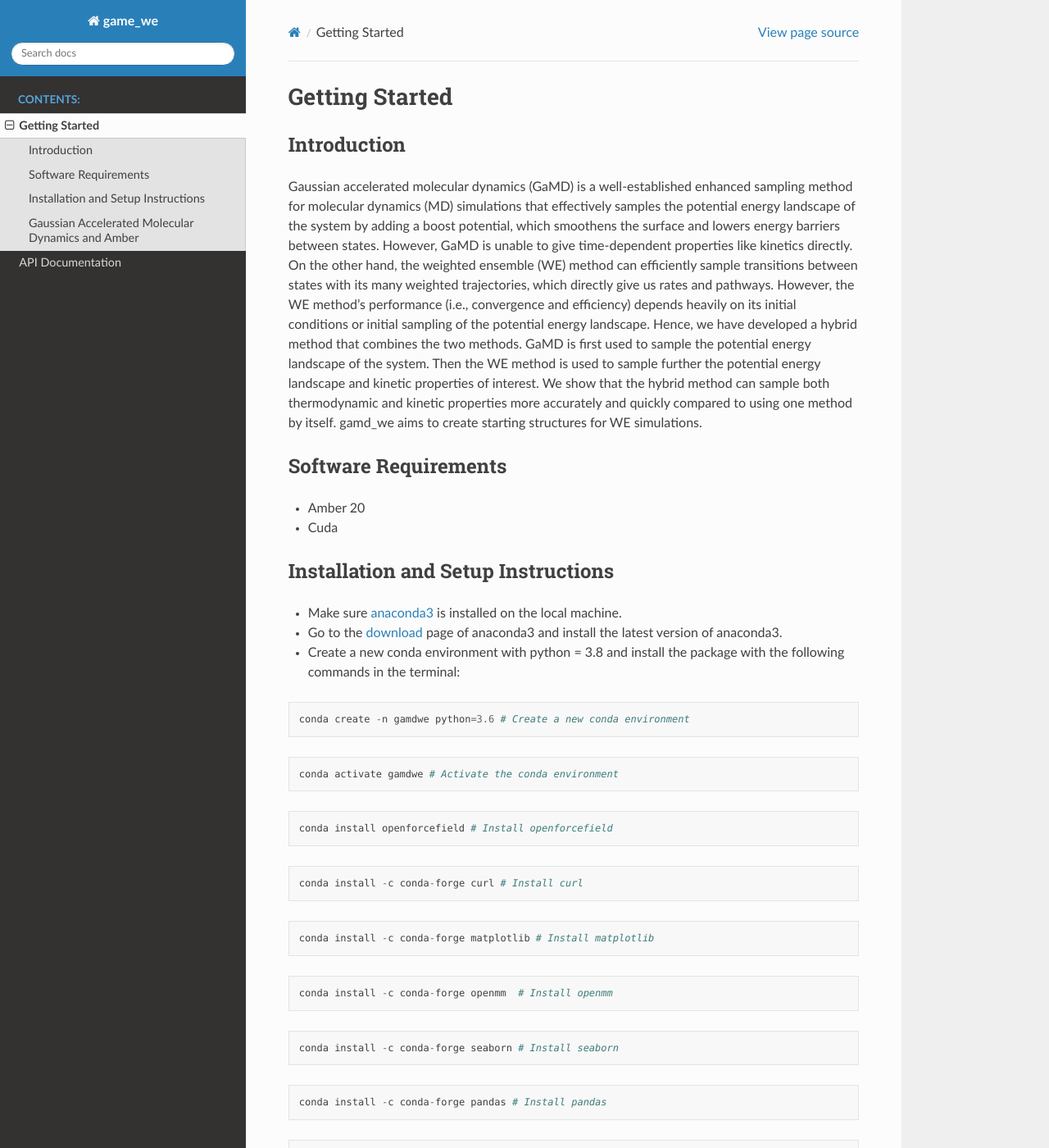
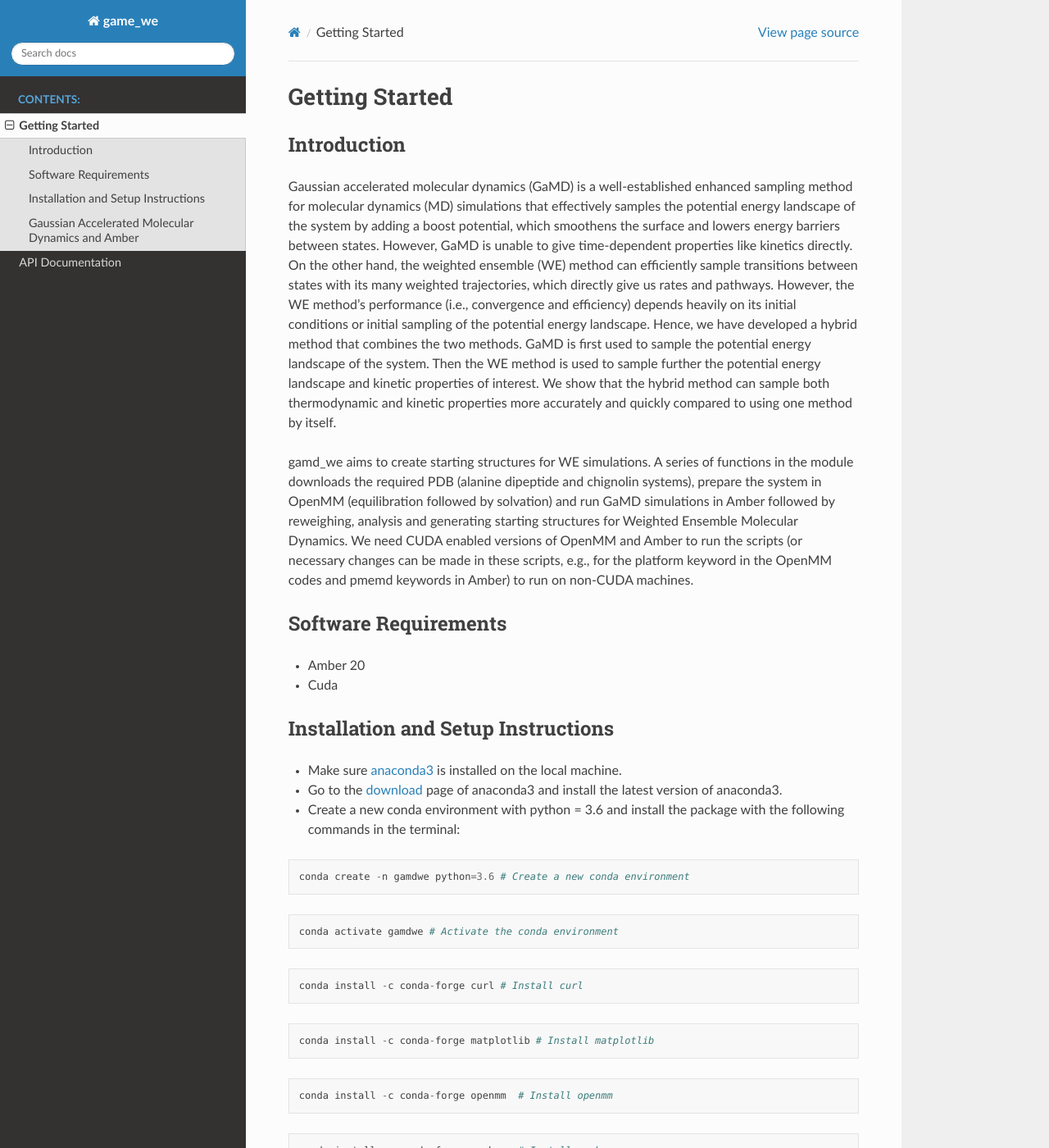
Before and after one commit to anandojha/gamd_we, a Sphinx documentation site: the page built from docs/getting_started.rst, in a window 1280 px wide and 1400 px high. Shown: the whole window at 82% size. Built offline with Sphinx 7.4.7 and the Read the Docs theme 2.0.0, drawn with Linux system fonts in a browser that asks for light colours; some of the changed text lies outside the part shown.

Commit message:
edits on notes

```diff
--- /dev/null
+++ b/docs/autosummary/gamd_we.rst
@@ -0,0 +1,4 @@
+gamd\_we
+========
+
+.. automodule:: gamd_we
--- a/docs/getting_started.rst
+++ b/docs/getting_started.rst
@@ -1,26 +1,28 @@
 Getting Started
 ===============
 
-########################
+################################################################################################
 Introduction
-########################
+################################################################################################
 
-Gaussian accelerated molecular dynamics (GaMD) is a well-established enhanced sampling method for molecular dynamics (MD) simulations that effectively samples the potential energy landscape of the system by adding a boost potential, which smoothens the surface and lowers energy barriers between states. However, GaMD is unable to give time-dependent properties like kinetics directly. On the other hand, the weighted ensemble (WE) method can efficiently sample transitions between states with its many weighted trajectories, which directly give us rates and pathways. However, the WE method's performance (i.e., convergence and efficiency) depends heavily on its initial conditions or initial sampling of the potential energy landscape. Hence, we have developed a hybrid method that combines the two methods. GaMD is first used to sample the potential energy landscape of the system. Then the WE method is used to sample further the potential energy landscape and kinetic properties of interest. We show that the hybrid method can sample both thermodynamic and kinetic properties more accurately and quickly compared to using one method by itself. gamd_we aims to create starting structures for WE simulations.
+Gaussian accelerated molecular dynamics (GaMD) is a well-established enhanced sampling method for molecular dynamics (MD) simulations that effectively samples the potential energy landscape of the system by adding a boost potential, which smoothens the surface and lowers energy barriers between states. However, GaMD is unable to give time-dependent properties like kinetics directly. On the other hand, the weighted ensemble (WE) method can efficiently sample transitions between states with its many weighted trajectories, which directly give us rates and pathways. However, the WE method's performance (i.e., convergence and efficiency) depends heavily on its initial conditions or initial sampling of the potential energy landscape. Hence, we have developed a hybrid method that combines the two methods. GaMD is first used to sample the potential energy landscape of the system. Then the WE method is used to sample further the potential energy landscape and kinetic properties of interest. We show that the hybrid method can sample both thermodynamic and kinetic properties more accurately and quickly compared to using one method by itself.
 
-########################
+gamd_we aims to create starting structures for WE simulations. A series of functions in the module downloads the required PDB (alanine dipeptide and chignolin systems), prepare the system in OpenMM (equilibration followed by solvation) and run GaMD simulations in Amber followed by reweighing, analysis and generating starting structures for Weighted Ensemble Molecular Dynamics. We need CUDA enabled versions of OpenMM and Amber to run the scripts (or necessary changes can be made in these scripts, e.g., for the platform keyword in the OpenMM codes and pmemd keywords in Amber) to run on non-CUDA machines.
+
+################################################################################################
 Software Requirements
-########################
+################################################################################################
 
 * Amber 20
 * Cuda
 
-########################
+################################################################################################
 Installation and Setup Instructions
-########################
+################################################################################################
 
 * Make sure `anaconda3 <https://www.anaconda.com/>`_ is installed on the local machine.
 * Go to the `download <https://www.anaconda.com/products/individual>`_  page of anaconda3 and install the latest version of anaconda3.
-* Create a new conda environment with python = 3.8 and install the package with the following commands in the terminal:
+* Create a new conda environment with python = 3.6 and install the package with the following commands in the terminal:
 
 .. code-block:: python
 
@@ -29,10 +31,6 @@
 .. code-block:: python
 
     conda activate gamdwe # Activate the conda environment
-
-.. code-block:: python
-
-    conda install openforcefield # Install openforcefield
 
 .. code-block:: python
 
@@ -72,40 +70,181 @@
 
     git clone https://github.com/anandojha/gamd_we.git
 
-########################
+################################################################################################
 Gaussian Accelerated Molecular Dynamics and Amber
-########################
+################################################################################################
 
-Gaussian Accelerated Molecular Dynamics (GaMD) has been implemented in pmemd, both the serial and parallel versions on CPU (pmemd and pmemd.MPI) and  GPU (pmemd.cuda and pmemd.cuda.MPI). Similar to AMD, GaMD provides options to add only the total potential boost (igamd=1), only dihedral potential boost (igamd=2), or the dual potential boost (igamd=3). The dual-boost simulation generally provides higher acceleration than the other two types of simulations for enhanced sampling. Simulation parameters comprise of the threshold energy values and the effective harmonic force constants, k\ :sub:`0P`\
-and  k\ :sub:`0D`\ for the total and dihedral potential boost, respectively. All the information generated by GaMD necessary for reweighing is stored at each step into a vector which is flushed to a log file (gamd.log by default) every time the coordinates are written to disk, i.e., every two steps. The following variables specify additional parameters.
+Gaussian Accelerated Molecular Dynamics (GaMD) has been implemented in pmemd, both the serial and parallel versions on CPU (pmemd and pmemd.MPI) and  GPU (pmemd.cuda and pmemd.cuda.MPI). Similar to AMD, GaMD provides options to add only the total potential boost (igamd=1), only dihedral potential boost (igamd=2), or the dual potential boost (igamd=3). The dual-boost simulation generally provides higher acceleration than the other two types of simulations for enhanced sampling. Simulation parameters comprise of the threshold energy values and the effective harmonic force constants,  k\ :sub:`0P`\   and   k\ :sub:`0D`\  for the total and dihedral potential boost, respectively. All information generated by GaMD necessary for reweighing is stored at each step into a vector which is flushed to a log file (gamd.log by default) every time the coordinates are written to disk, i.e., every two steps. The following variables specify additional parameters.
 
-1. imin  -  Flag to run minimization [ = 0 (default) run molecular dynamics without any minimization, = 1 perform an energy minimization, = 5 read in a trajectory for analysis ]
-2. irest  - Flag to restart simulation [ = 0 (default) do not restart the simulation and run as a new simulation,  = 1 restart the simulation reading coordinates and velocities from a previously saved restart file ]
-3. ntx  -  Option to read initial coordinates, velocities and box size from the inpcrd file [ = 1 (default) coordinates but no velocities will be read from either a NetCDF or a formatted (ASCII) coordinate, = 5 coordinates and velocities will be read from either a NetCDF or a formatted (ASCII) coordinate. Box information will be read if ntb > 0 and velocity information will only be used if irest = 1 ]
+1. imin  -  Flag to run minimization
+
+.. code-block::
+
+    = 0 (default) run molecular dynamics without any minimization
+
+.. code-block::
+
+    = 1 perform an energy minimization
+
+.. code-block::
+
+    = 5 read in a trajectory for analysis
+
+
+2. irest  - Flag to restart simulation
+
+.. code-block::
+
+    = 0 (default) do not restart the simulation and run as a new simulation
+
+.. code-block::
+
+    = 1 restart the simulation reading coordinates and velocities from a previously saved restart file
+
+3. ntx  -  Option to read initial coordinates, velocities and box size from the inpcrd file
+
+.. code-block::
+
+    = 1 (default) coordinates but no velocities will be read from either a NetCDF or a formatted (ASCII) coordinate
+
+.. code-block::
+
+    = 5 coordinates and velocities will be read from either a NetCDF or a formatted (ASCII) coordinate. Box information will be read if ntb > 0 and velocity information will only be used if irest = 1
+
 4. nstlim  - Number of MD steps to be performed
+
 5. dt  - Timesteps (in picoseconds)
-6. ntc  -  Flag for SHAKE to perform bond length constraints [ = 1 SHAKE is not performed (default) , = 2 bonds involving hydrogen are constrained , = 3 all bonds are constrained ]
+
+6. ntc  -  Flag for SHAKE to perform bond length constraints
+
+.. code-block::
+
+    = 1 SHAKE is not performed (default)
+
+.. code-block::
+
+    = 2 bonds involving hydrogen are constrained
+
+.. code-block::
+
+    = 3 all bonds are constrained
+
+
 7. ntf - To employ TIP3P, set ntf = NTC = 2
+
 8. tol - Tolerance for convergence
+
 9. wrap   -  If iwrap = 1, coordinates written to the restart and trajectory files will be wrapped into a primary box. This means that for each molecule, its periodic image is closest to the middle of primary box (with x coordinates between 0 and a, y coordinates between 0 and b, and z coordinates between 0 and c) will be the one written to the output file. This often makes resulting structures look better visually, but has no effect on the energy or forces. Performing such wrapping, however, can mess up diffusion and other calculations. If iwrap = 0, no wrapping will be performed, in which case it is typical to use cpptraj as a post-processing program to translate molecules back to the primary box. For very long runs, setting iwrap = 1 may be required to keep the coordinate output from overflowing the trajectory and restart file formats, especially if trajectories are written in ASCII format instead of NetCDF.
-10. ntb - This variable controls whether or not periodic boundaries are imposed on the system during calculation of non-bonded interactions. Bonds spanning periodic boundaries are not yet supported. There is no longer any need to set this variable, since it can be determined from igb and ntp parameters. The “proper” default for ntb is chosen (ntb = 0 when igb > 0, ntb = 2 when ntp > 0, and ntb = 1 otherwise). This behavior can be overridden by supplying an explicit value, although this is discouraged to prevent errors. [ = 0 no periodicity is applied and PME is off (default when igb > 0), = 1 constant volume (default when igb and NTP are both 0, which are their defaults), = 2 constant pressure (default when ntp > 0) ]
+
+
+10. ntb - This variable controls whether or not periodic boundaries are imposed on the system during calculation of non-bonded interactions. Bonds spanning periodic boundaries are not yet supported. There is no longer any need to set this variable, since it can be determined from igb and ntp parameters. The “proper” default for ntb is chosen (ntb = 0 when igb > 0, ntb = 2 when ntp > 0, and ntb = 1 otherwise). This behavior can be overridden by supplying an explicit value, although this is discouraged to prevent errors.
+
+.. code-block::
+
+    = 0 no periodicity is applied and PME is off (default when igb > 0)
+
+.. code-block::
+
+    = 1 constant volume (default when igb and NTP are both 0, which are their defaults)
+
+.. code-block::
+
+    = 2 constant pressure (default when ntp > 0)
+
+
 11. cut - Non bonded cut-off distance
+
 12. temp0 - Reference temperature at which the system is to be kept, if not > 0. For temperatures above 300 K, the step size should be reduced since increased distance traveled between evaluations can lead to SHAKE and other problems. (Default 300 K)
+
 13. gamma_ln - Collision frequency for Langevin dynamics, in 1/ps. Values in the range 2/ps - 5/ps often give acceptable temperature control, while allowing transitions to take place. Values near 50/ps correspond to the collision frequency for liquid water, and maybe useful if rough physical time scales for motion are desired.
+
 14. ntpr - Every ntpr steps, energy information will be printed in human-readable form to files "mdout" and "mdinfo". "mdinfo" is closed and reopened each time, so it always contains the most recent energy and temperature. (Default 50)
+
 15. ntwx  - Every ntwx steps, the coordinates will be written to the mdcrd file. If ntwx = 0, no coordinate trajectory file will be written. (Default = 0)
+
 16. ntwr  - Every two steps during dynamics, the “restart” file will be written, ensuring that recovery from a crash will not be so painful. No matter what the value of ntwr, a restart file will be written at the end of the run, i.e., after nstlim steps (for dynamics) or maxcyc steps (for minimization). If ntwr < 0, a unique copy of the file, restrt_nstep, is written every abs(ntwr) steps. This option is useful if, for example, one wants to run free energy perturbations from multiple starting points or save a series of restart files for minimization. Default = nstlim.
-17. ntxo - Format of the final coordinates, velocities, and box size (if constant volume or pressure run) written to file "restart" [ = 1 Formatted (ASCII), = 2 (default) NetCDF file ]
-18. ioutfm - Format of coordinate and velocity trajectory files (mdcrd, mdvel and inptraj). Binary output is in NetCDF trajectory format [ = 0 Formatted ASCII trajectory, = 1 (default) Binary NetCDF trajectory ]
+
+17. ntxo - Format of the final coordinates, velocities, and box size (if constant volume or pressure run) written to file "restart"
+
+.. code-block::
+
+    = 1 Formatted (ASCII)
+
+.. code-block::
+
+    = 2 (default) NetCDF file
+
+
+18. ioutfm - Format of coordinate and velocity trajectory files (mdcrd, mdvel and inptraj). Binary output is in NetCDF trajectory format
+
+.. code-block::
+
+    = 0 Formatted ASCII trajectory
+
+.. code-block::
+
+    = 1 (default) Binary NetCDF trajectory
+
+
 19. in - Random seed
-20. ntwprt  - Number of atoms to include in trajectory files (mdcrd and mdvel). This flag can be used to decrease the size of the these files, by including only the first part of the system, which is usually of greater interest (for instance, one might include only the solute and not the solvent) [ = 0 (default) Include all atoms of the system when writing trajectories.
-21. igamd  - Flag to apply boost potential [ = 0 (default) no boost is applied , = 1 boost on the total potential energy only, = 2 boost on the dihedral energy only, = 3 dual boost on the both, dihedral and total potential energy ]
-22. iE - Flag to set the threshold energy E [ = 1 (default) set the threshold energy to the lower bound E = V\ :sub:`max`\, = 2 set the threshold energy to the upper bound E = V\ :sub:`max`\ + 1/k ]
-23. irest_gamd - Flag to restart GaMD simulation [ = 0 (default) new simulation. A file "gamd-restart.dat" that stores the maximum, minimum, average and standard deviation of the dihedral and/or total potential energies (depending on the igamd flag) will be saved automatically after GaMD equilibration stage, = 1 restart simulation (ntcmd is set to 0 in this case). The "gamd-restart.dat" file will be read for restart ]
+
+
+20. ntwprt  - Number of atoms to include in trajectory files (mdcrd and mdvel). This flag can be used to decrease the size of the these files, by including only the first part of the system, which is usually of greater interest (for instance, one might include only the solute and not the solvent)
+
+.. code-block::
+
+    = 0 (default) Include all atoms of the system when writing trajectories.
+
+
+21. igamd  - Flag to apply boost potential
+
+.. code-block::
+
+    = 0 (default) no boost is applied
+
+.. code-block::
+
+    = 1 boost on the total potential energy only
+
+.. code-block::
+
+    = 2 boost on the dihedral energy only
+
+.. code-block::
+
+    = 3 dual boost on the both, dihedral and total potential energy
+
+
+22. iE - Flag to set the threshold energy E
+
+.. code-block::
+
+    = 1 (default) set the threshold energy to the lower bound E = Vmax
+
+.. code-block::
+
+    = 2 set the threshold energy to the upper bound E = Vmax + 1/k
+
+23. irest_gamd - Flag to restart GaMD simulation
+
+.. code-block::
+
+    = 0 (default) new simulation. A file "gamd-restart.dat" that stores the maximum, minimum, average and standard deviation of the dihedral and/or total potential energies (depending on the igamd flag) will be saved automatically after GaMD equilibration stage
+
+.. code-block::
+
+    = 1 restart simulation (ntcmd is set to 0 in this case). The "gamd-restart.dat" file will be read for restart
+
+
 24. ntcmd - Number of initial conventional molecular dynamics simulation steps. Potential energies are collected between ntcmdprep and ntcmd to calculate their maximum, minimum, average and standard deviation (V\ :sub:`max`\, V\ :sub:`min`\, V\ :sub:`avg`\, sigma\ :sub:`V`\). The default is 1,000,000 for a simulation with 2 fs timestep.
+
 25. nteb - Number of biasing molecular dynamics simulation steps. Potential statistics (V\ :sub:`max`\, V\ :sub:`min`\, V\ :sub:`avg`\, sigma\ :sub:`V`\) are updated between the ntebprep and nteb steps and used to calculate GaMD acceleration parameters, particularly E and  k\ :sub:`0`\. The default is 1,000,000 for a simulation with 2 fs timestep. A greater value may be needed to ensure that the potential statistics and GaMD acceleration parameters level off before running production simulation between the nteb and nstlim (total simulation length) steps. Moreover, nteb can be set to nstlim, by which the potential statistics and GaMD acceleration parameters are updated adaptively throughout the simulation. This is some cases provides more appropriate acceleration.
+
 26. ntave - Number of simulation steps used to calculate the average and standard deviation of potential energies. The default is set to 50,000 for GaMD simulations. It is recommended to be updated as about 4 times of the total number of atoms in the system. Note that ntcmd and nteb need to be multiples of ntave.
+
 27. ntcmdprep -  Number of preparation conventional molecular dynamics steps. This is used for system equilibration and the potential energies are not collected for calculating their statistics. The default is 200,000 for a simulation with 2 fs timestep.
+
 28. ntebprep - Number of preparation biasing molecular dynamics simulation steps. This is used for system equilibration after adding the boost potential and the potential statistics  (V\ :sub:`max`\, V\ :sub:`min`\, V\ :sub:`avg`\, sigma\ :sub:`V`\) are not updated during these steps. The default is 200,000 for a simulation with 2 fs timestep.
+
 29. sigm0D - Upper limit of the standard deviation of the dihedral potential boost that allows for accurate reweighting if igamd is set to 2 or 3. The default is 6.0 (unit: kcal/mol).
 30. sigma0P - Upper limit of the standard deviation of the total potential boost that allows for accurate reweighting if igamd is set to 1 or 3. The default is 6.0 (unit: kcal/mol).
--- a/docs/index.rst
+++ b/docs/index.rst
@@ -1,6 +1,5 @@
 Documentation
 =========================================================
-gamd_we contains python scripts that intend to run GaMD and provide starting structures for Weighted Ensemble simulations.
 
 .. toctree::
    :maxdepth: 2
```
Also changed, not shown: docs/api.rst (line endings or trailing spaces).
